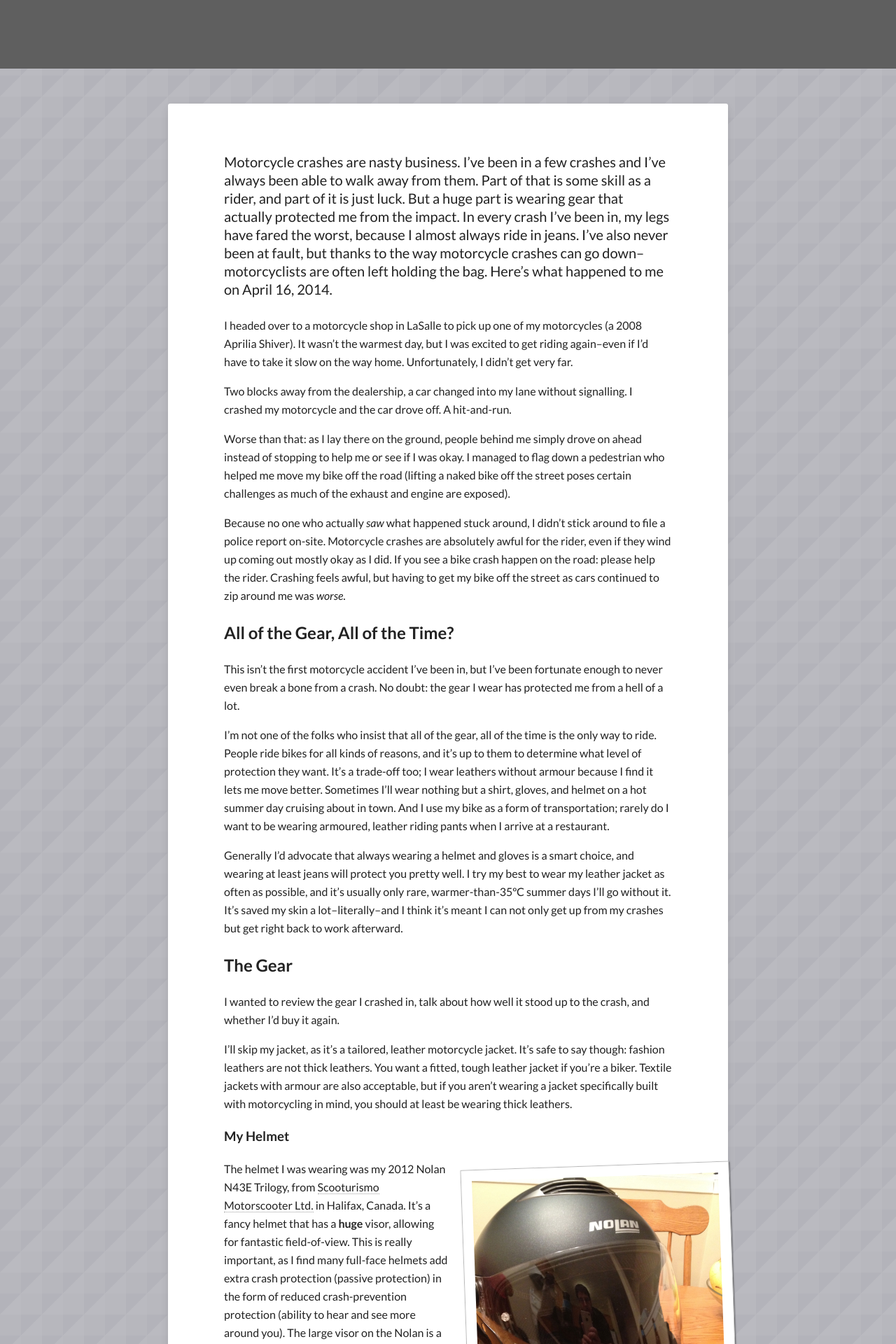
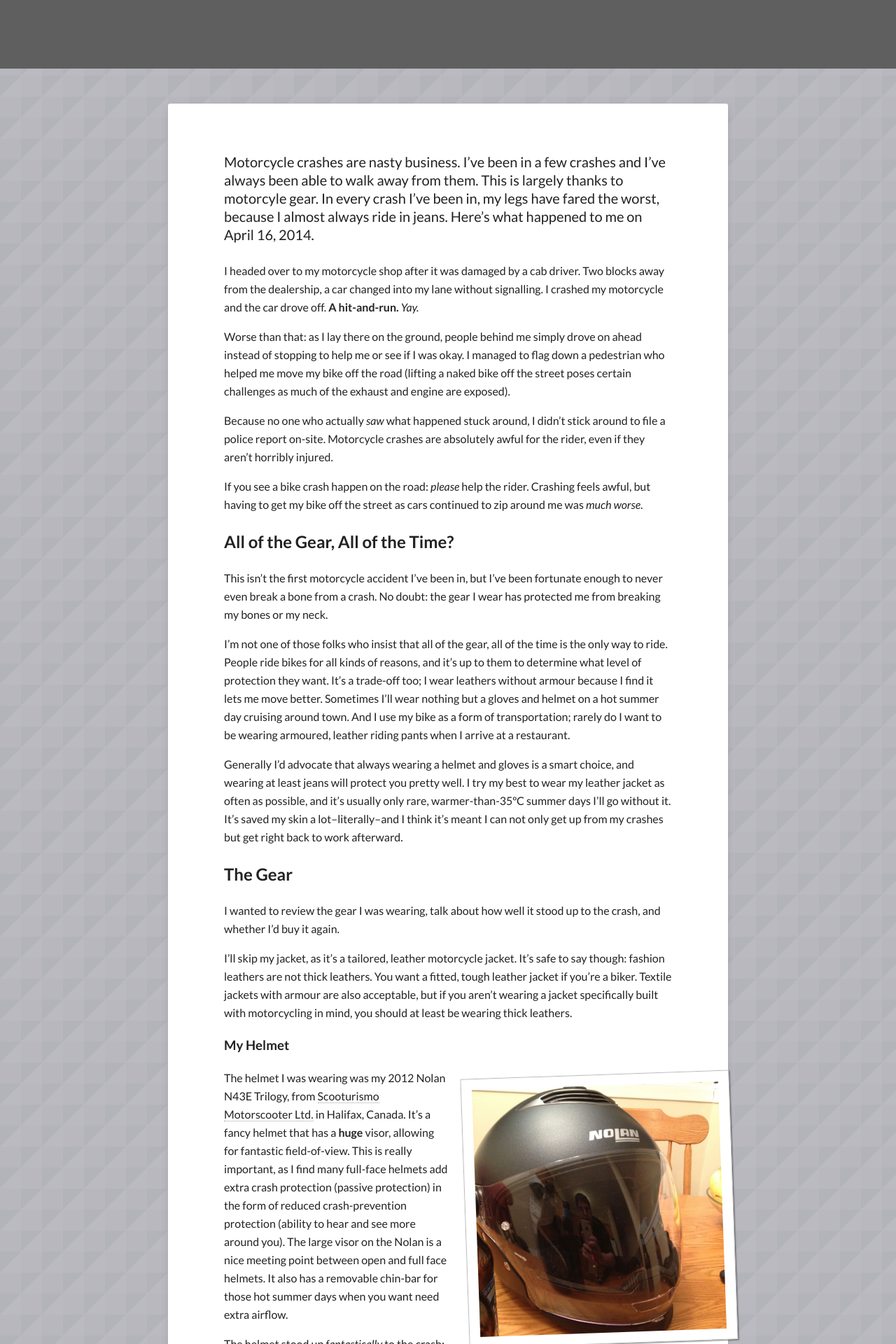
Before and after one commit to tofumatt/strongly-typed, a Jekyll site: the page built from _posts/2014-04-27-changing-lanes.md, in a window 1280 px wide. Shown: the part 342-2262 px from the top of the page at 70% size. Built offline with Jekyll 4.4.1, drawn with Linux system fonts in a browser that asks for light colours; nearby versions of some CDN libraries; some of the changed text lies outside the part shown.

Commit message:
Fix up motorbike article

```diff
--- a/_config.yml
+++ b/_config.yml
@@ -1,6 +1,6 @@
 title:            Strongly Typed
 description:      An occassional exercise in writing.
-url:              http://words.tofumatt.com
+url:              http://0.0.0.0:4000
 
 # Owner/author information
 owner:
@@ -24,7 +24,7 @@ owner:
 background: triangular.png
 
 # Analytics and webmaster tools stuff goes here
-google_analytics:   UA-3850161-15
+google_analytics:
 google_verify:
 # https://ssl.bing.com/webmaster/configure/verify/ownership Option 2 content= goes here
 bing_verify:
@@ -38,7 +38,7 @@ links:
 
 # http://en.wikipedia.org/wiki/List_of_tz_database_time_zones
 timezone:    America/Montreal
-future:      false
+future:      true
 pygments:    true
 markdown:    kramdown
 
--- a/_posts/2014-04-27-changing-lanes.md
+++ b/_posts/2014-04-27-changing-lanes.md
@@ -9,20 +9,14 @@ share: true
 ---
 
 Motorcycle crashes are nasty business. I've been in a few crashes and I've
-always been able to walk away from them. Part of that is some skill as a rider,
-and part of it is just luck. But a huge part is wearing gear that actually
-protected me from the impact. In every crash I've been in, my legs have fared
-the worst, because I almost always ride in jeans. I've also never been at
-fault, but thanks to the way motorcycle crashes can go down--motorcyclists are
-often left holding the bag. Here's what happened to me on April 16, 2014.
+always been able to walk away from them. This is largely thanks to motorcyle
+gear. In every crash I've been in, my legs have fared the worst, because I
+almost always ride in jeans. Here's what happened to me on April 16, 2014.
 
-I headed over to a motorcycle shop in LaSalle to pick up one of
-my motorcycles (a 2008 Aprilia Shiver). It wasn't the warmest day, but I was
-excited to get riding again--even if I'd have to take it slow on the way home.
-Unfortunately, I didn't get very far.
-
+I headed over to my motorcycle shop after it was damaged by a cab driver.
 Two blocks away from the dealership, a car changed into my lane without
-signalling. I crashed my motorcycle and the car drove off. A hit-and-run.
+signalling. I crashed my motorcycle and the car drove off.
+**A hit-and-run.** _Yay._
 
 Worse than that: as I lay there on the ground, people behind me simply
 drove on ahead instead of stopping to help me or see if I was okay. I managed
@@ -32,23 +26,24 @@ engine are exposed).
 
 Because no one who actually *saw* what happened stuck around, I didn't stick
 around to file a police report on-site. Motorcycle crashes are absolutely
-awful for the rider, even if they wind up coming out mostly okay as I did.
-If you see a bike crash happen on the road: please help the rider. Crashing
+awful for the rider, even if they aren't horribly injured.
+
+If you see a bike crash happen on the road: _please_ help the rider. Crashing
 feels awful, but having to get my bike off the street as cars continued to
-zip around me was _worse_.
+zip around me was _much worse_.
 
 ## All of the Gear, All of the Time?
 
 This isn't the first motorcycle accident I've been in, but I've been fortunate
 enough to never even break a bone from a crash. No doubt: the gear I wear has
-protected me from a hell of a lot.
+protected me from breaking my bones or my neck.
 
-I'm not one of the folks who insist that all of the gear, all of the time is
+I'm not one of those folks who insist that all of the gear, all of the time is
 the only way to ride. People ride bikes for all kinds of reasons, and it's up
 to them to determine what level of protection they want. It's a trade-off too;
 I wear leathers without armour because I find it lets me move better. Sometimes
-I'll wear nothing but a shirt, gloves, and helmet on a hot summer day cruising
-about in town. And I use my bike as a form of transportation; rarely do I
+I'll wear nothing but a gloves and helmet on a hot summer day cruising
+around town. And I use my bike as a form of transportation; rarely do I
 want to be wearing armoured, leather riding pants when I arrive at a restaurant.
 
 Generally I'd advocate that always wearing a helmet and gloves is a smart
@@ -60,7 +55,7 @@ but get right back to work afterward.
 
 ## The Gear
 
-I wanted to review the gear I crashed in, talk about how well it stood up to
+I wanted to review the gear I was wearing, talk about how well it stood up to
 the crash, and whether I'd buy it again.
 
 I'll skip my jacket, as it's a tailored, leather motorcycle jacket. It's safe
@@ -142,8 +140,8 @@ down, given how little attention they were paying. In their rearview mirror
 they wouldn't have seen me as I was on the ground. But no one else stopped or
 tried to get the driver to stop. _Please_ look out for motorcycles on the road.
 
-I know motorcyclists and car drivers don't always empathise with each other
-very well. Motorcyclists are angry at cars for never looking and hurting us.
+I know motorcyclists and car drivers don't always empathise with each other.
+Motorcyclists are angry at cars for never looking and hurting us.
 Car drivers are freaked out of aggressive bikers who filter poorly and ride
 like the street is a race track.
 
```
Also changed, not shown: other parts of _posts/2014-04-27-changing-lanes.md (+3 -0 lines), _drafts/higher-fidelity.md (+2 -8 lines), _posts/2012-06-29-vagrant-up-tales-of-the-travelling-programmer-part-one.md (+22 -41 lines), images/mozlove.png.
